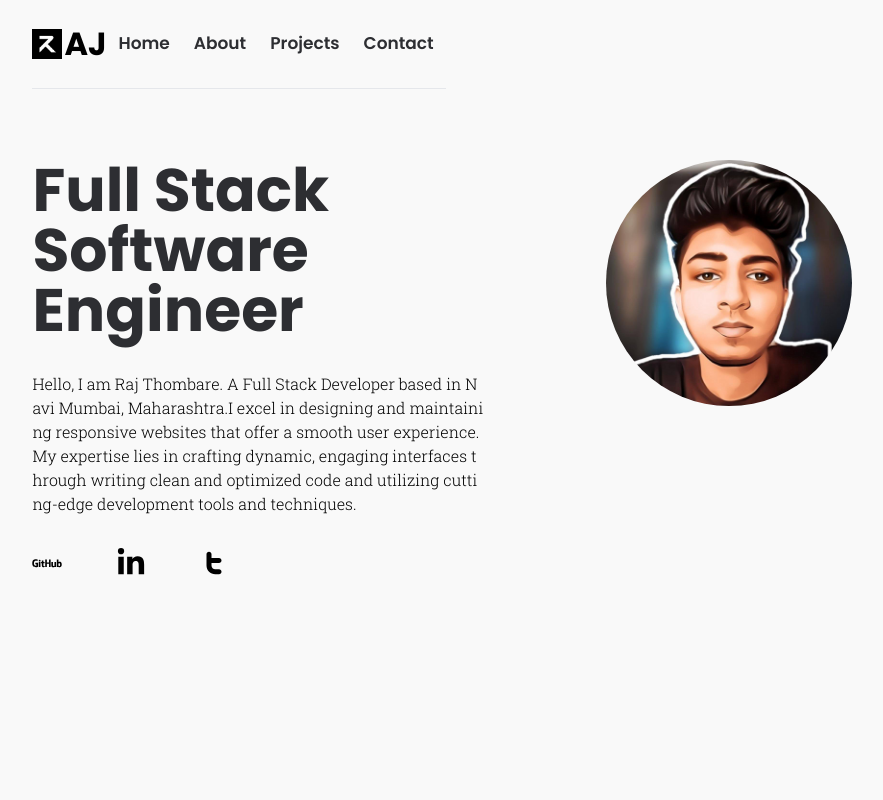
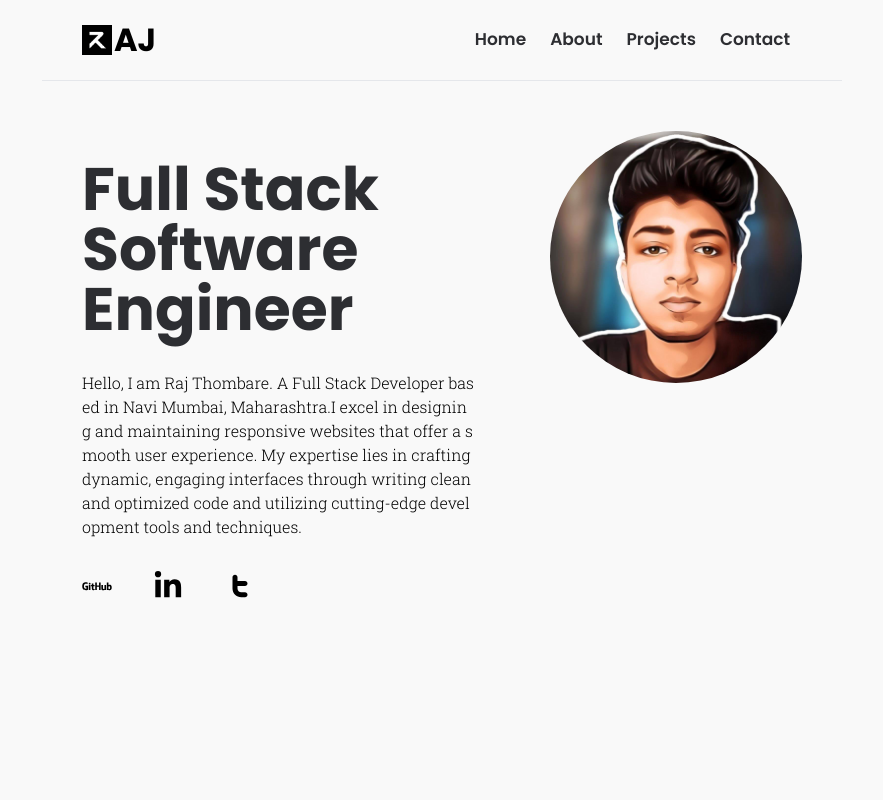
Before and after one commit to Raj-Thombare/rajthombare.com, a Next.js app: page / in a window 1280 px wide. Shown: the top 800 px of the page, without its empty margins (198-1081 px from the left). Built offline with nearby package versions, Linux system fonts and the light colour scheme.

Commit message:
header section done

```diff
--- a/components/Intro.jsx
+++ b/components/Header.jsx
@@ -4,10 +4,10 @@ import { FaLinkedinIn } from "react-icons/fa";
 import { CgTwitter } from "react-icons/cg";
 import { DiGithubFull } from "react-icons/di";
 
-const Intro = () => {
+const Header = () => {
   return (
-    <div className="w-[100%] pt-[160px] h-screen text-center md:text-left flex justify-end md:justify-between flex-col-reverse md:flex-row items-center md:items-start">
-      <div className="md:w-[60%]">
+    <div className="w-[100%] pt-[50px] px-10 h-screen text-center md:text-left flex justify-end md:justify-between flex-col-reverse md:flex-row items-center md:items-start">
+      <div className="md:w-[60%] pt-7">
         <h1 className="mb-8 text-5xl md:text-6xl  font-bold mt-6 md:mt-0 text-[#2d2e32]">
           Full Stack Software Engineer
         </h1>
@@ -33,7 +33,7 @@ const Intro = () => {
       <Image
         src={MyPicture}
         alt="my picture"
-        className="rounded-full md:w-[30%]"
+        className="rounded-full md:w-[35%]"
         priority
         width={200}
         height={200}
@@ -42,4 +42,4 @@ const Intro = () => {
   );
 };
 
-export default Intro;
+export default Header;
--- a/components/Navbar.jsx
+++ b/components/Navbar.jsx
@@ -4,7 +4,7 @@ import { GiBackpack } from "react-icons/gi";
 
 const Navbar = () => {
   return (
-    <nav className="py-5 border-b-[1px] flex justify-between items-center fixed top-0 bg-[#f9f9f9] overflow-y-hidden">
+    <nav className="py-4 px-10 border-b-[1px] flex justify-between items-center bg-[#f9f9f9] overflow-y-hidden">
       <div className="flex items-center">
         <Image
           className="mr-[2px]"
--- a/pages/index.js
+++ b/pages/index.js
@@ -1,6 +1,6 @@
 import Head from 'next/head'
 import Navbar from '@/components/Navbar'
-import Intro from '@/components/Intro'
+import Header from '@/components/Header'
 
 export default function Home() {
   return (
@@ -11,9 +11,9 @@ export default function Home() {
         <meta name="viewport" content="width=device-width, initial-scale=1" />
         <link rel="icon" href="/favicon.ico" />
       </Head>
-      <main className='mx-10 md:mx-[18%]'>
+      <main>
         <Navbar />
-        <Intro />
+        <Header />
 
         <p className='font-slab font-light break-all mt-5'>
           As a Junior Front-End Developer, I possess an impressive arsenal of skills in HTML, CSS, JavaScipt, React, Tailwind, and SCSS. I excel in designing and maintaining responsive websites that offer a smooth user experience. My expertise lies in crafting dynamic, engaging interfaces through writing clean and optimized code and utilizing cutting-edge development tools and techniques. I am also a team player who thrives in collaborating with cross-functional teams to produce outstanding web applications.
--- a/styles/globals.css
+++ b/styles/globals.css
@@ -12,6 +12,8 @@
 
   body {
     background-color: #f9f9f9;
+    max-width: 800px;
+      margin: auto;
   }
 
   li {
--- a/tailwind.config.js
+++ b/tailwind.config.js
@@ -12,7 +12,7 @@ module.exports = {
     extend: {
       fontFamily: {
         poppins: ['Poppins', 'sans-serif'],
-        slab: ['Roboto Slab', 'serif']
+        slab: ['Roboto Slab', 'serif'],
       }
     },
   },
```
